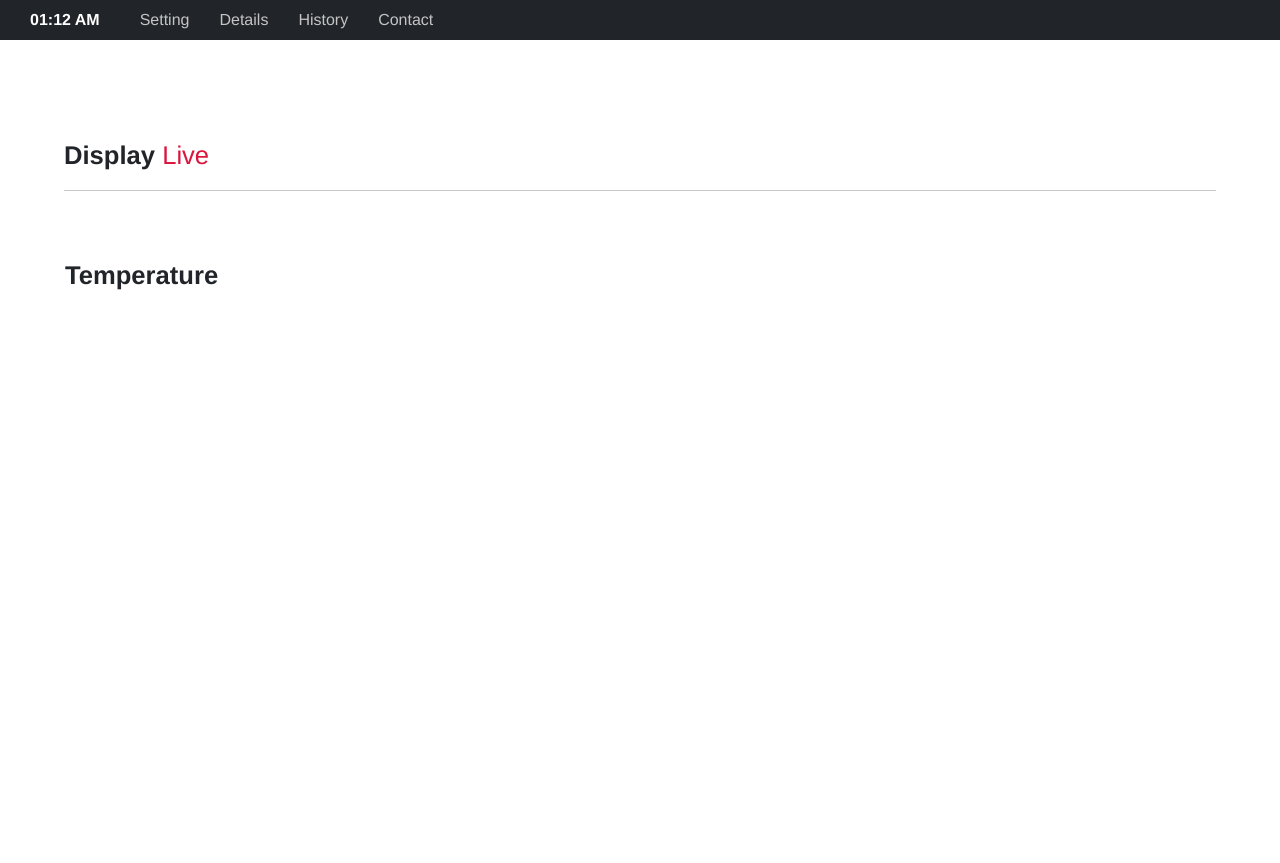
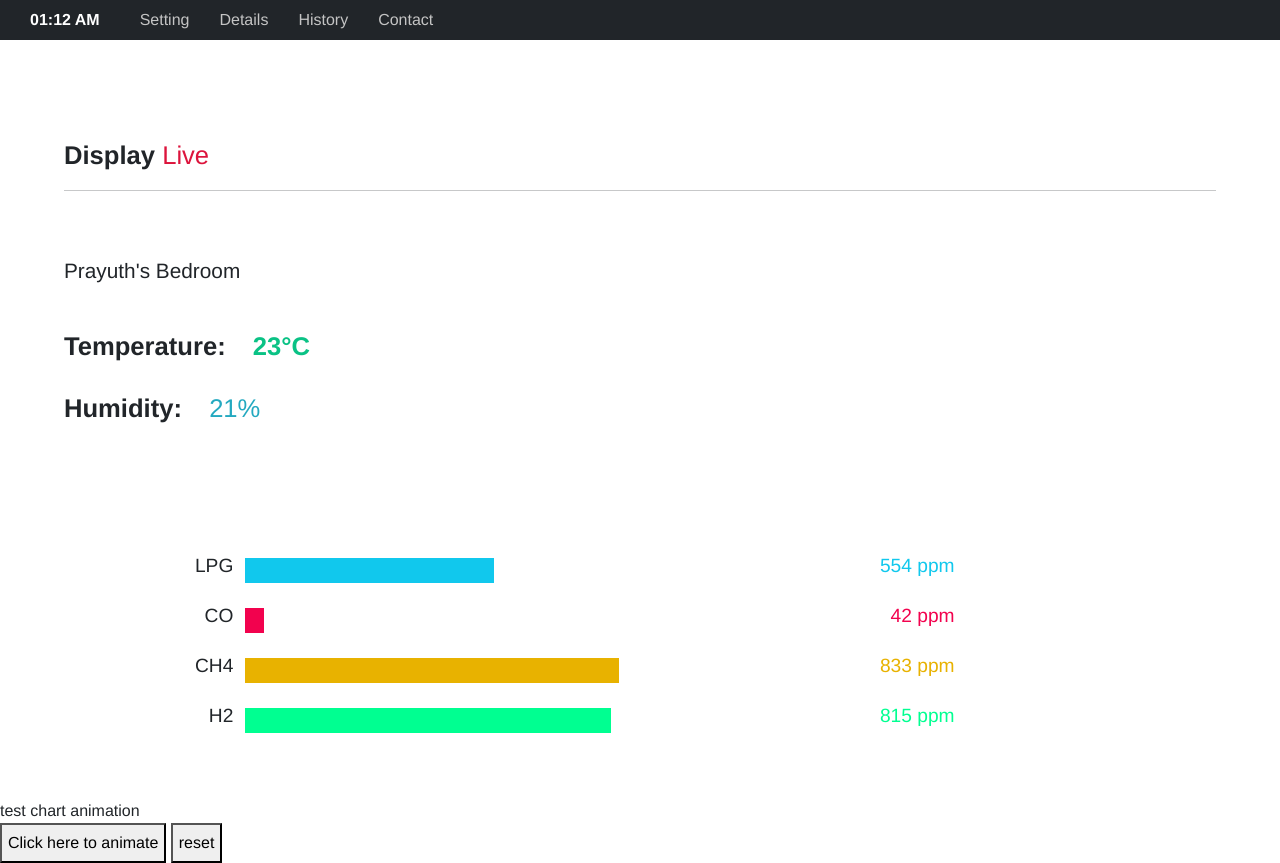
Before and after one commit to KU-SKE17/exceed-2021-group05, a PHP site: page /details.html in a window 1280 px wide. Before the commit the page ends 290 px from the top, so only its background shows below. Run offline with PHP 8.4, Linux system fonts and the light colour scheme.

Commit message:
Test some UI

```diff
--- a/details.html
+++ b/details.html
@@ -9,7 +9,7 @@
     <title>Details</title>
 </head>
 
-<body>
+<body onload="init()">
     <nav class="navbar navbar-expand-lg navbar-light bg-dark" style="padding-left: 30px;">
         <a class="time" href="./index.html" id="time">01:12 AM</a>
         <div class="collapse navbar-collapse" id="navbarNav">
@@ -36,23 +36,82 @@
         <hr>
 
         <br><br>
-        <table>
+        <p id="roomname" style="font-size: 130%; font-weight: lighter;">Prayuth</p> <br>
+        <div class="title">Temperature: <span class="details-temp" id="details-temp">33°C</span></div>
+        <br>
+        <div class="title">Humidity: <span class="details-hum" id="details-hum">12%</span></div>
+
+        <br><br><br>
+        <div class="overview-chart">
+            <table style="width: 100%; height: 100%; ">
+                <tr>
+                    <td style="width: 20%;">
+                        <p class="overview-gas-title">LPG</p>
+                    </td>
+                    <td style="width: 50%;">
+                        <div class="chart" style="background-color: rgb(17, 200, 237);" id="lpg-chart"></div>
+                    </td>
+                    <td style="width: 30%;">
+                        <p class="overview-gas-amount" id="lpg-amount" style="color: rgb(17, 200, 237);">20 ppm</p>
+                    </td>
+                </tr>
                 <tr>
                     <td>
-                    <div class="title">Temperature</div>
+                        <p class="overview-gas-title">CO</p>
                     </td>
                     <td>
-                    <div class="details-temp"></div>
+                        <div class="chart" style="background-color: rgb(242, 2, 78);" id="co-chart"></div>
+                    </td>
+                    <td>
+                        <p class="overview-gas-amount" id="co-amount" style="color: rgb(242, 2, 78);">20 ppm</p>
+                    </td>
+                </tr>
+                <tr>
+                    <td>
+                        <p class="overview-gas-title">CH4</p>
+                    </td>
+                    <td>
+                        <div class="chart" style="background-color: rgb(232, 178, 0);" id="ch4-chart"></div>
+                    </td>
+                    <td>
+                        <p class="overview-gas-amount" id="ch4-amount" style="color: rgb(232, 178, 0);">20 ppm</p>
+                    </td>
+                </tr>
+                <tr>
+                    <td>
+                        <p class="overview-gas-title">H2</p>
+                    </td>
+                    <td>
+                        <div class="chart" style="background-color: rgb(0, 255, 145);" id="h2-chart"></div>
+                    </td>
+                    <td>
+                        <p class="overview-gas-amount" id="h2-amount" style="color: rgb(0, 255, 145);">20 ppm</p>
                     </td>
                 </tr>
             </table>
-
         </div>
-
-
-
-
+    </div>
+    <div>test chart animation</div>
+    <button onclick="changeWidth()" style="width: fit-content; height: 40px;">Click here to animate</button>
+    <button onclick="reset()" style="width: fit-content; height: 40px;">reset</button>
 
 </body>
 
+
+<script>
+    function changeWidth() {
+        document.getElementById('h2-chart').style.width = '40%';
+        document.getElementById('co-chart').style.width = '100%';
+        document.getElementById('ch4-chart').style.width = '30%';
+        document.getElementById('lpg-chart').style.width = '70%';
+    }
+    function reset() {
+        document.getElementById('h2-chart').style.width = '60%';
+        document.getElementById('co-chart').style.width = '60%';
+        document.getElementById('ch4-chart').style.width = '60%';
+        document.getElementById('lpg-chart').style.width = '60%';
+    }
+</script>
+<script src="./scripts/details.js"></script>
+
 </html>
--- a/index.html
+++ b/index.html
@@ -15,7 +15,7 @@
 </head>
 
 
-<body onload="LoadData()">
+<body>
     <nav class="navbar navbar-expand-lg navbar-light bg-dark" style="padding-left: 30px;">
         <a class="time" href="./index.html" id="time">01:12 AM</a>
         <div class="collapse navbar-collapse" id="navbarNav">
@@ -123,6 +123,6 @@
     }
 </script>
 
-<script src="mock.js"></script>
+<script src="scripts/index.js"></script>
 
 </html>
--- /dev/null
+++ b/scripts/details.js
@@ -0,0 +1,166 @@
+// USE FOR TEST
+const Room = class {
+    constructor(roomName, roomOwner, warningLevel, autoClimatize) {
+        this.roomName = roomName;
+        this.roomOwner = roomOwner;
+        this.warningLevel = warningLevel;
+        this.autoClimatize = autoClimatize;
+    }
+}
+
+const Now = class {
+    constructor(currentTime, quality, temp, LPG, CO, CH4, H2, humidity) {
+        this.currentTime = currentTime;
+        this.quality = quality;
+        this.temp = temp;
+        this.LPG = LPG;
+        this.CO = CO;
+        this.CH4 = CH4;
+        this.H2 = H2;
+        this.humidity = humidity;
+    }
+}
+
+const roomElement = document.getElementById('roomname');
+const tempElement = document.getElementById('details-temp');
+const humElement = document.getElementById('details-hum');
+
+console.log("Initialized")
+
+// Structure. //
+
+/*
+
+const current_room = {
+    "room_name": info.room_name,
+    "room_owner": info.room_owner,
+    "warning_level": info.warning_level,
+    "auto_climatize": info.auto_climatize,
+};
+
+const current_data = {
+    "current_time": info.timestamp * 1000,
+    "quality": info.quality,
+    "temperature": info.temperature,
+    "LPG": info.LPG,
+    "CO": info.CO,
+    "CH4": info.CH4,
+    "H2": info.H2,
+    "humidity": info.humidity
+};
+
+//  TEST   //
+
+const myRoom = new Room(
+    "Prayuth's Bedroom",
+    "Prayuth",
+    {
+        "lpg": 1000,
+        "co": 100,
+        "ch4": 1000,
+        "h2": 1000
+    },
+    false
+)
+
+*/
+function getRandomInt(min, max) {
+    min = Math.ceil(min);
+    max = Math.floor(max);
+    return Math.floor(Math.random() * (max - min + 1)) + min;
+}
+
+function GenerateData() {
+    var data = new Now(
+        Date.now() * 1000,
+        "Good",
+        getRandomInt(21,32),
+        getRandomInt(500, 1020),
+        getRandomInt(10, 200),
+        getRandomInt(500, 1020),
+        getRandomInt(500, 1020),
+        getRandomInt(10,30)
+    );
+    return data;
+}
+
+
+
+function update() {
+
+    var myRoom = new Room("Prayuth's Bedroom", "Prayuth", { "LPG": 1000, "CO": 100, "CH4": 1000, "H2": 1000 }, false);
+
+    var room = GenerateData();
+
+    roomElement.innerHTML = `${myRoom.roomName}`;
+    tempElement.innerHTML = `${room.temp}°C`;
+    humElement.innerHTML = `${room.humidity}%`;
+
+    if (room.LPG > myRoom.warningLevel.LPG) {
+        // color red (crimson)
+        document.getElementById('lpg-chart').style.width = `100%`;
+        document.getElementById('lpg-chart').style.backgroundColor = 'crimson';
+        document.getElementById('lpg-amount').innerHTML = `${room.LPG} ppm (Danger!)`;
+    }
+    else {
+        document.getElementById('lpg-chart').style.width = `${room.LPG / 10}%`;
+        document.getElementById('lpg-chart').style.backgroundColor = 'rgb(17, 200, 237)';
+        document.getElementById('lpg-amount').innerHTML = `${room.LPG} ppm`;
+    }
+
+
+
+    if (room.CO > myRoom.warningLevel.CO) {
+
+        // color red (crimson)
+        document.getElementById('co-chart').style.width = `${room.CO / 10}%`;
+        document.getElementById('co-chart').style.backgroundColor = 'crimson';
+        document.getElementById('co-amount').innerHTML = `${room.CO} ppm (Danger!)`;
+    }
+    else {
+        document.getElementById('co-chart').style.width = `${room.CO / 10}%`;
+        document.getElementById('co-chart').style.backgroundColor = 'rgb(242, 2, 78)';
+        document.getElementById('co-amount').innerHTML = `${room.CO} ppm`;
+    }
+
+
+
+
+
+    if (room.CH4 > myRoom.warningLevel.CH4) {
+        // color red (crimson)
+        document.getElementById('ch4-chart').style.width = `100%`;
+        document.getElementById('ch4-chart').style.backgroundColor = 'crimson';
+        document.getElementById('ch4-amount').innerHTML = `${room.CH4} ppm (Danger!)`;
+    }
+    else {
+        document.getElementById('ch4-chart').style.width = `${room.CH4 / 10}%`;
+        document.getElementById('ch4-chart').style.backgroundColor = 'rgb(232, 178, 0)';
+        document.getElementById('ch4-amount').innerHTML = `${room.CH4} ppm`;
+    }
+
+
+
+
+
+    if (room.H2 > myRoom.warningLevel.H2) {
+        // color red (crimson)
+        document.getElementById('h2-chart').style.width = `100%`;
+        document.getElementById('h2-chart').style.backgroundColor = 'crimson';
+        document.getElementById('h2-amount').innerHTML = `${room.H2} ppm (Danger!)`;
+    }
+    else {
+        document.getElementById('h2-chart').style.width = `${room.H2 / 10}%`;
+        document.getElementById('h2-chart').style.backgroundColor = 'rgb(0, 255, 145)';
+        document.getElementById('h2-amount').innerHTML = `${room.H2} ppm`;
+    }
+
+
+
+}
+
+
+
+setInterval(() => {
+    update();
+}, 1000);
--- a/style.css
+++ b/style.css
@@ -101,6 +101,7 @@ p.overview-room-name {
     font-size: 140%;
 }
 div.overview-chart {
+    padding-right: 20px;
     padding-top: 50px;
     padding-bottom: 50px;
     width: 80%;
@@ -155,7 +156,28 @@ input.save {
     border-radius: 3px;
 }
 
+
+/* Details */
+
 span.live {
     color: crimson;
     font-weight: normal;
 }
+
+span.details-temp {
+    color: rgb(10, 194, 133);
+    font-weight: bold;
+    margin-left: 20px;
+}
+
+span.details-hum {
+    color: rgb(36, 169, 192);
+    font-weight: normal;
+    margin-left: 20px;
+}
+
+p.overview-gas-amount {
+    text-align: right;
+    font-size: 120%;
+    padding-right: 10px;
+}
```
Also changed, not shown: mock.js (deleted, +0 -32 lines), scripts/index.js (added, +127 -0 lines), testgraph/graph.html (added, +69 -0 lines), scripts/history.js (added), scripts/setting.js (added), 1 other file. Lines whose indentation alone changed are shown as unchanged.
